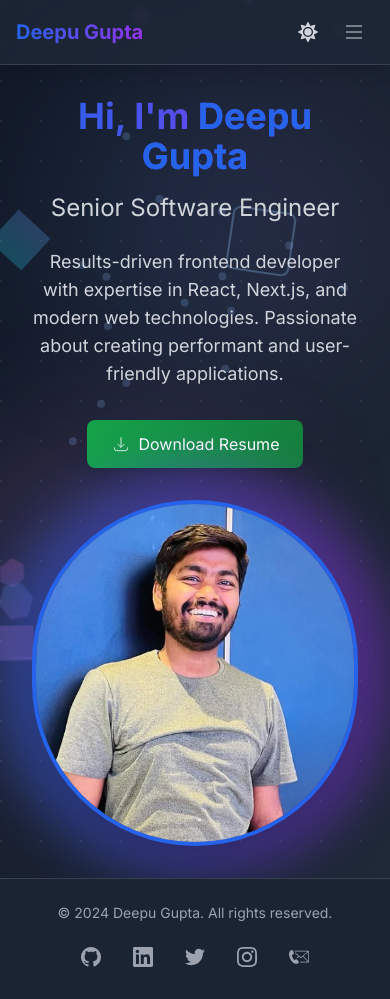
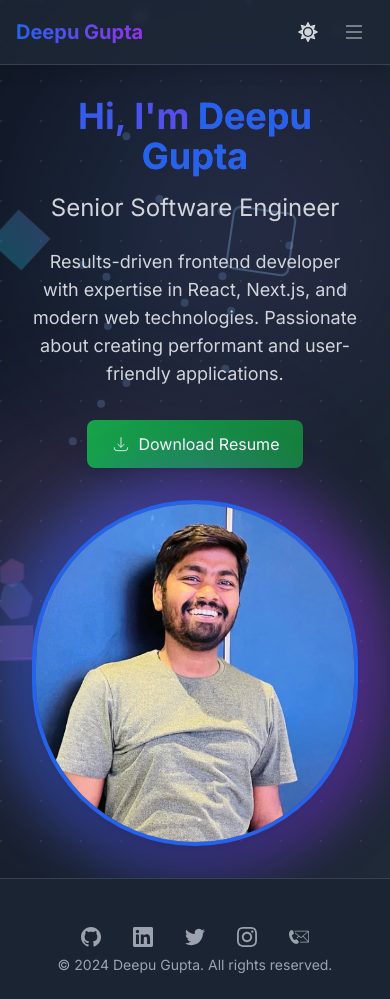
Before and after one commit to deepuguptacp/deepuguptacp.github.io, a Next.js app: page / in a window 390 px wide. Built offline with nearby package versions, Linux system fonts and the light colour scheme.

Commit message:
Portfolio

```diff
--- a/app/components/footer/index.tsx
+++ b/app/components/footer/index.tsx
@@ -31,7 +31,7 @@
   return (
     <footer className="bg-white/80 dark:bg-gray-800/80 backdrop-blur-sm shadow-lg border-t border-gray-200 dark:border-gray-700">
       <div className="max-w-7xl mx-auto px-4 sm:px-6 lg:px-8 py-6">
-        <div className="flex flex-col md:flex-row justify-between items-center space-y-4 md:space-y-0">
+        <div className="flex flex-col-reverse md:flex-row justify-center md:justify-between items-center space-y-4 md:space-y-0">
           {/* Copyright */}
           <div className="text-center md:text-left">
             <p className="text-sm text-gray-600 dark:text-gray-400">
```
